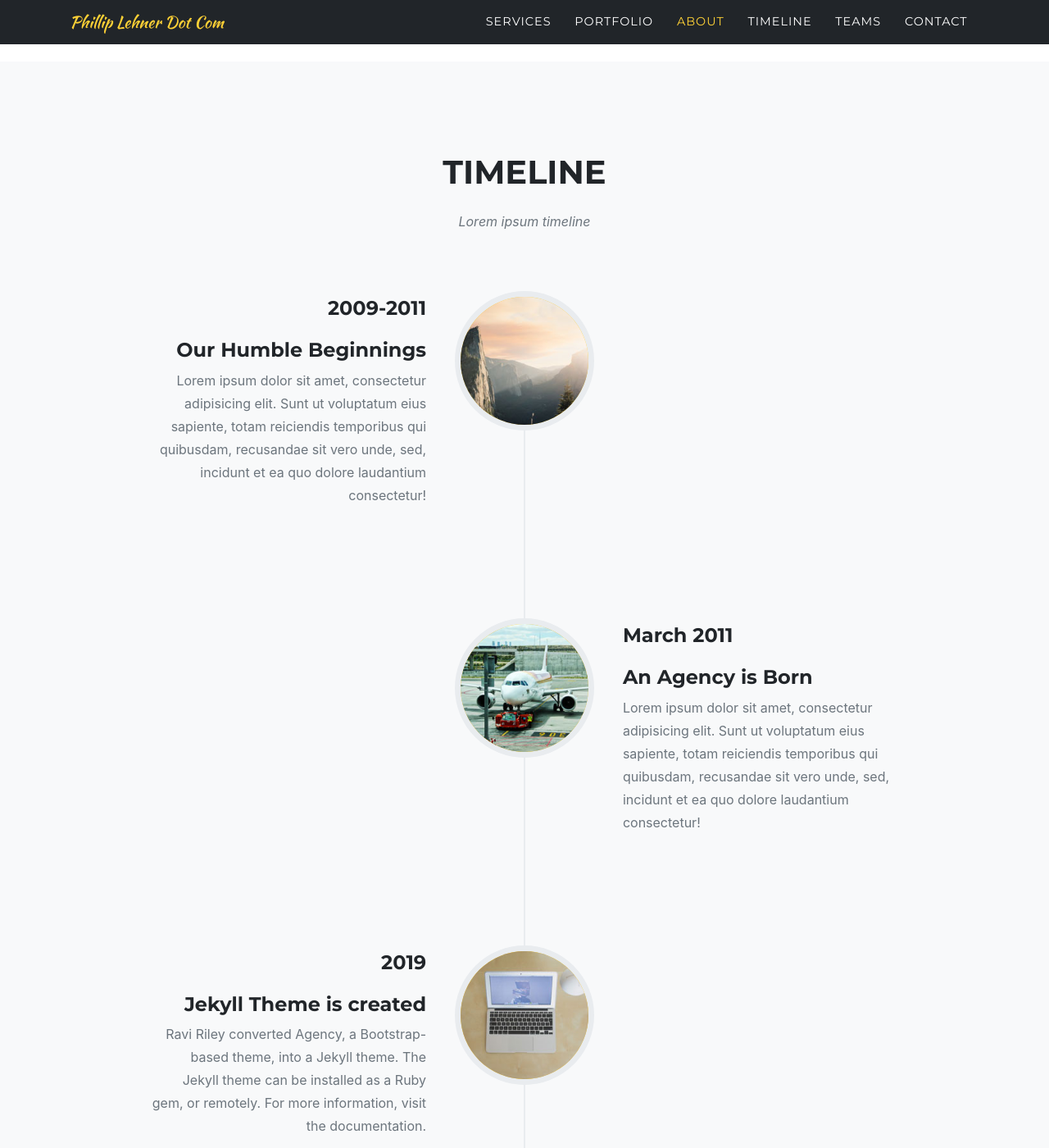
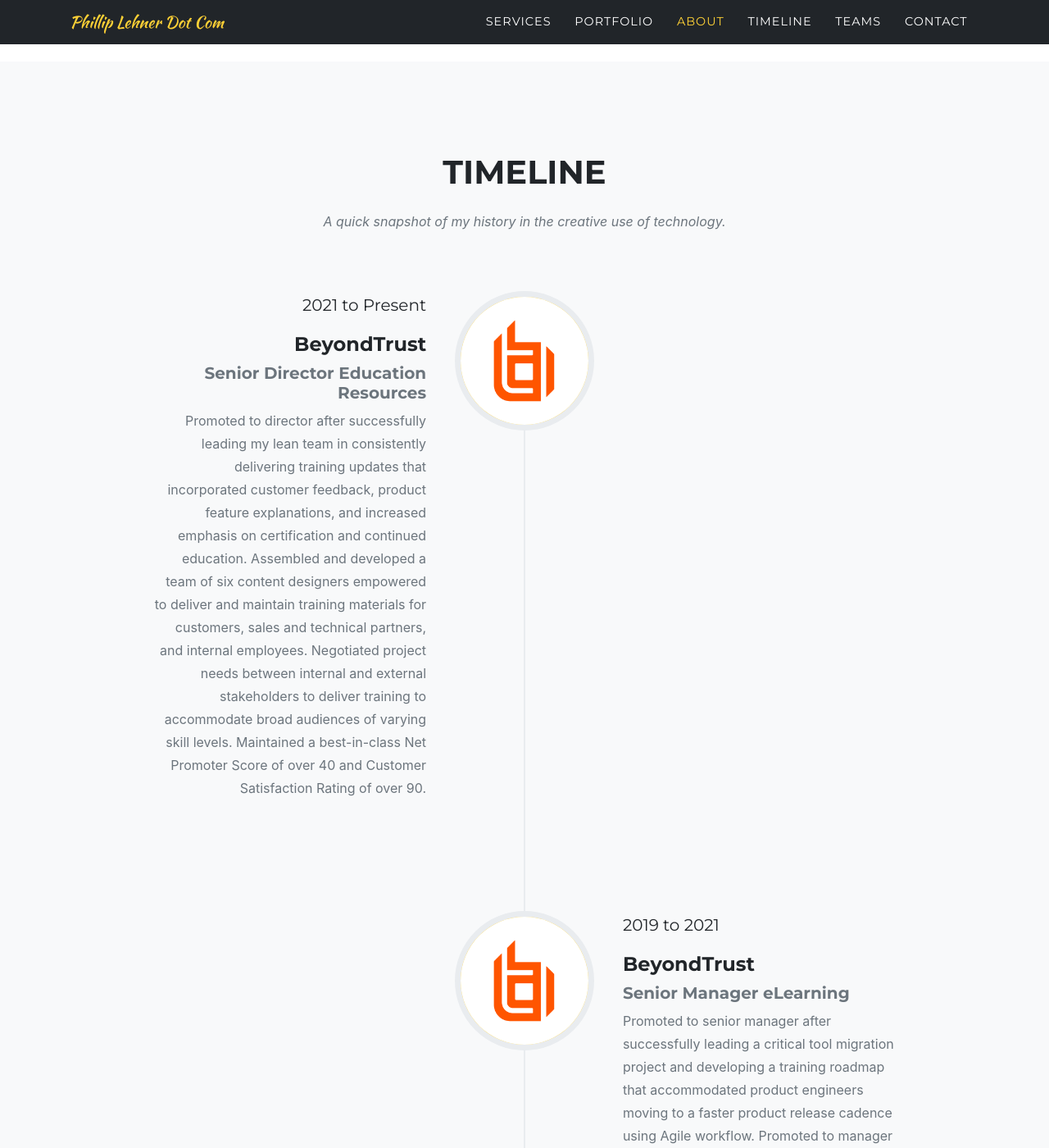
Before and after one commit to Pilipo/philliplehner.com, a Jekyll site: the page built from index.html, in a window 1280 px wide and 1400 px high, scrolled down 2010 px. Shown: the whole window at 82% size. Built offline with Jekyll 4.4.1, drawn with Linux system fonts in a browser that asks for light colours; some web fonts are replaced; some of the changed text lies outside the part shown.

Commit message:
Updates timeline to reflect work history

```diff
--- a/_data/sitetext.yml
+++ b/_data/sitetext.yml
@@ -36,34 +36,50 @@ portfolio:
 
 timeline:
   title: "Timeline"
-  text: "Lorem ipsum timeline"
+  text: "A quick snapshot of my history in the creative use of technology."
   section: timeline
   # left is the default
   #start_align: "left"
   events:
-    - title: "Our Humble Beginnings"
-      year: "2009-2011"
-      desc: "Lorem ipsum dolor sit amet, consectetur adipisicing elit. Sunt ut voluptatum eius sapiente, totam reiciendis temporibus qui quibusdam, recusandae sit vero unde, sed, incidunt et ea quo dolore laudantium consectetur!"
-      image: assets/img/timeline/1.jpg
+    - title: "BeyondTrust"
+      role: "Senior Director Education Resources"
+      year: "2021 to Present"
+      desc: "Promoted to director after successfully leading my lean team in consistently delivering training updates that incorporated customer feedback, product feature explanations, and increased emphasis on certification and continued education. Assembled and developed a team of six content designers empowered to deliver and maintain training materials for customers, sales and technical partners, and internal employees. Negotiated project needs between internal and external stakeholders to deliver training to accommodate broad audiences of varying skill levels. Maintained a best-in-class Net Promoter Score of over 40 and Customer Satisfaction Rating of over 90."
+      image: assets/img/timeline/bt-logo.png
       alt:
-    - title: "An Agency is Born"
-      year: "March 2011"
-      desc: "Lorem ipsum dolor sit amet, consectetur adipisicing elit. Sunt ut voluptatum eius sapiente, totam reiciendis temporibus qui quibusdam, recusandae sit vero unde, sed, incidunt et ea quo dolore laudantium consectetur!"
-      image: assets/img/timeline/2.jpg
+    - title: "BeyondTrust"
+      role: "Senior Manager eLearning"
+      year: "2019 to 2021"
+      desc: "Promoted to senior manager after successfully leading a critical tool migration project and developing a training roadmap that accommodated product engineers moving to a faster product release cadence using Agile workflow. Promoted to manager after leading my team to standardize course development processes and tool selection procedures. Expanded self-paced course coverage from 2 to 5+ products."
+      image: assets/img/timeline/bt-logo.png
       alt:
-    - title: "Jekyll Theme is created"
-      year: "2019"
-      desc: "Ravi Riley converted Agency, a Bootstrap-based theme, into a Jekyll theme. The Jekyll theme can be installed as a Ruby gem, or remotely. For more information, visit the documentation."
-      image: assets/img/timeline/3.jpg
+    - title: "BeyondTrust"
+      role: "Senior eLearning Developer"
+      year: "2017 to 2019"
+      desc: "As a self-paced training developer, designed and released online training material for global customers."
+      image: assets/img/timeline/bt-logo.png
+      alt:
+    - title: "BeyondTrust <em>(Bomgar)</em>"
+      role: "Senior Instructor"
+      year: "2014 to 2017"
+      desc: "Rejoined the technology sector as product instructor delivering cyber security training to global customers, both virtually and in-person."
+      image: assets/img/timeline/bg-logo.png
       alt: image alt text
-    - title: "Title"
-      year: "2009-2011"
-      desc: "Your description here, **Markdown** is fully supported."
-      image: assets/img/timeline/4.jpg
+    - title: "Barista Parlor"
+      role: "Kitchen Manager"
+      year: "2013"
+      desc: "Took a break from providing support in high pressure environment and embraced a love of good food, coffee, and fun-loving teammates. Assembled a team that consistently prepped, prepared, and delivered excellent food that paired with specific coffee origins."
+      image: assets/img/timeline/barista-parlor.png
       alt:
-      # you can enforce the alignment
-      align: right
-  end: "Be Part <br> of Our <br> Story!"
+    - title: "Click Effects"
+      role: "Product Support Engineer"
+      year: "2006 to 2012"
+      desc: "Support engineer resolving technical issue for operators in the NBA, MLB, and NFL during game day productions. Performed on-site installations and training for sport venues like Madison Square Garden and Staples Center."
+      image: assets/img/timeline/clickeffects.png
+      alt:
+     # you can enforce the alignment
+     # align: right
+  end: "The story <br />starts <br />here"
 
 about:
   title: "About Us"
--- a/_includes/timeline.html
+++ b/_includes/timeline.html
@@ -1,9 +1,10 @@
 <!-- About -->
-<section class="bg-light page-section" id="{{ site.data.sitetext.timeline.section | default: "about" }}">
+<section class="bg-light page-section" id="{{ site.data.sitetext.timeline.section | default: " about" }}">
   <div class="container">
     <div class="row">
       <div class="col-lg-12 text-center">
-        <h2 class="section-heading text-uppercase">{{ site.data.sitetext.timeline.title | markdownify | default: "About" }}</h2>
+        <h2 class="section-heading text-uppercase">{{ site.data.sitetext.timeline.title | markdownify | default: "About"
+          }}</h2>
         <h3 class="section-subheading text-muted">{{ site.data.sitetext.timeline.text | default: "timeline"}}</h3>
       </div>
     </div>
@@ -34,8 +35,9 @@
             </div>
             <div class="timeline-panel">
               <div class="timeline-heading">
-                <h4>{{ event.year | markdownify }}</h4>
+                <h4 class="lead">{{ event.year | markdownify }}</h4>
                 <h4 class="subheading">{{ event.title }}</h4>
+                <h5 class="text-muted">{{ event.role }}</h5>
               </div>
               <div class="timeline-body">
                 <div class="text-muted">{{ event.desc | markdownify }}</div>
```
Also changed, not shown: assets/img/timeline/barista-parlor.png (added), assets/img/timeline/bg-logo.png (added), assets/img/timeline/bt-logo.png (added), assets/img/timeline/clickeffects.png (added). Lines whose indentation alone changed are shown as unchanged.
